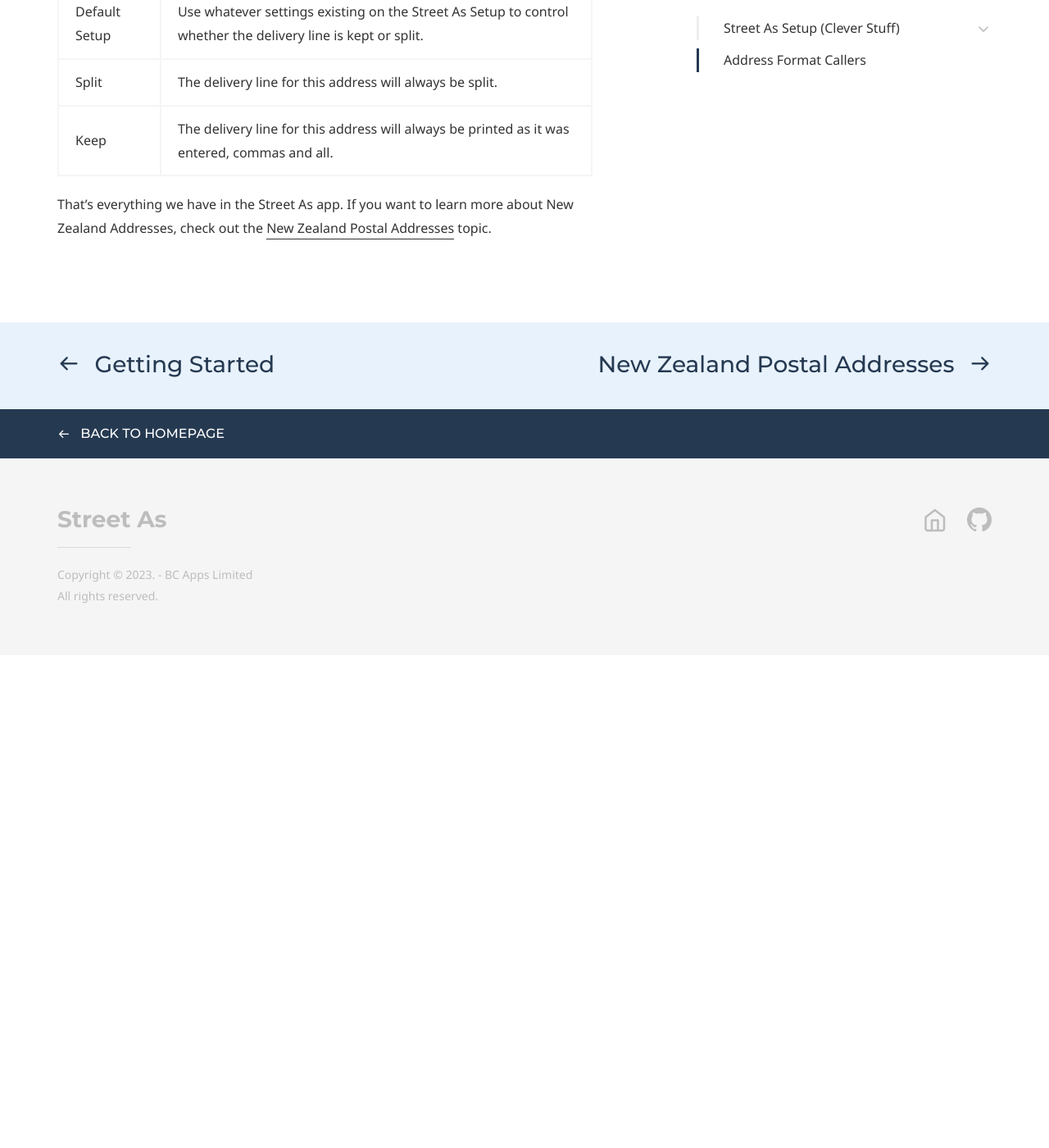
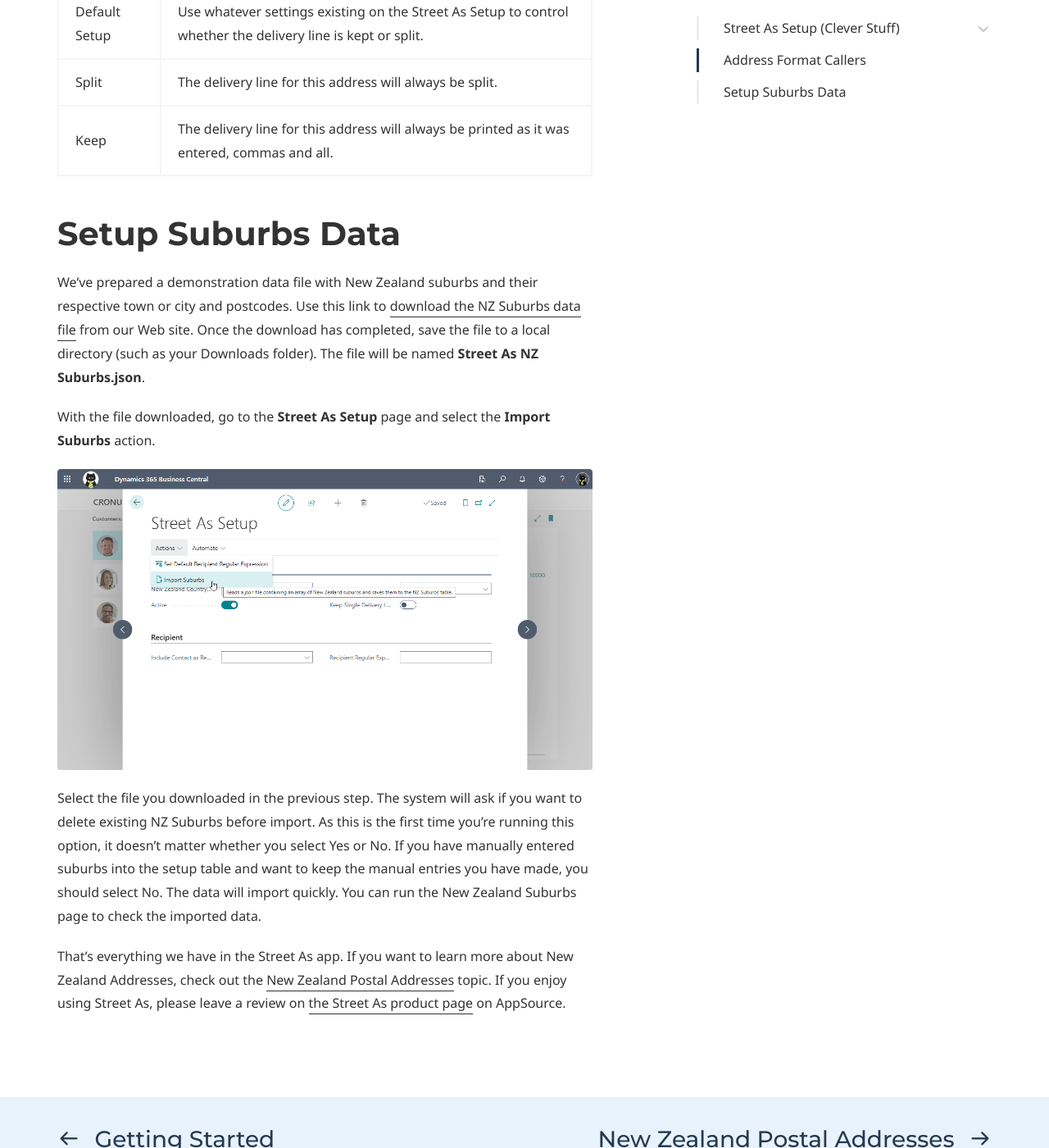
Before and after one commit to BCAppsLimited/StreetAs, a Jekyll site: the page built from advanced-configuration-options.md, in a window 1280 px wide and 1400 px high, scrolled down 7374 px. Shown: the whole window at 82% size. Built offline with Jekyll 4.4.1, drawn with Linux system fonts in a browser that asks for light colours; some web fonts are replaced; before the commit the page ends 8173 px from its top, so only the background shows below that.

Commit message:
Add link to suburbs download

```diff
--- a/advanced-configuration-options.md
+++ b/advanced-configuration-options.md
@@ -159,4 +159,14 @@ The option for **Keep Single Delivery Line** has the following possible values a
 | Split | The delivery line for this address will always be split. |
 | Keep | The delivery line for this address will always be printed as it was entered, commas and all. |
 
-That's everything we have in the Street As app. If you want to learn more about New Zealand Addresses, check out the [New Zealand Postal Addresses](/new-zealand-postal-addresses.md) topic.
+# Setup Suburbs Data
+
+We've prepared a demonstration data file with New Zealand suburbs and their respective town or city and postcodes. Use this link to [download the NZ Suburbs data file](https://www.bcapps.co/edit/download_file.html?file_id=0&site_id=235887) from our Web site. Once the download has completed, save the file to a local directory (such as your Downloads folder). The file will be named **Street As NZ Suburbs.json**.
+
+With the file downloaded, go to the **Street As Setup** page and select the **Import Suburbs** action.
+
+![Image showing the download suburbs option on the Street As Setup page.](/screenshots/StreetAsDownloadSuburbs.png)
+
+Select the file you downloaded in the previous step. The system will ask if you want to delete existing NZ Suburbs before import. As this is the first time you're running this option, it doesn't matter whether you select Yes or No. If you have manually entered suburbs into the setup table and want to keep the manual entries you have made, you should select No. The data will import quickly. You can run the New Zealand Suburbs page to check the imported data.
+
+That's everything we have in the Street As app. If you want to learn more about New Zealand Addresses, check out the [New Zealand Postal Addresses](/new-zealand-postal-addresses.md) topic. If you enjoy using Street As, please leave a review on [the Street As product page](https://appsource.microsoft.com/en-NZ/product/DynamicsBC/PUBID.bcappslimited1693858041247%7CAID.street-as%7CPAPPID.0a89d807-b47c-487d-97ec-a1c63d794cca) on AppSource.
```
Also changed, not shown: getting-started.md (+1 -1 lines), screenshots/StreetAsDownloadSuburbs.png (added).
